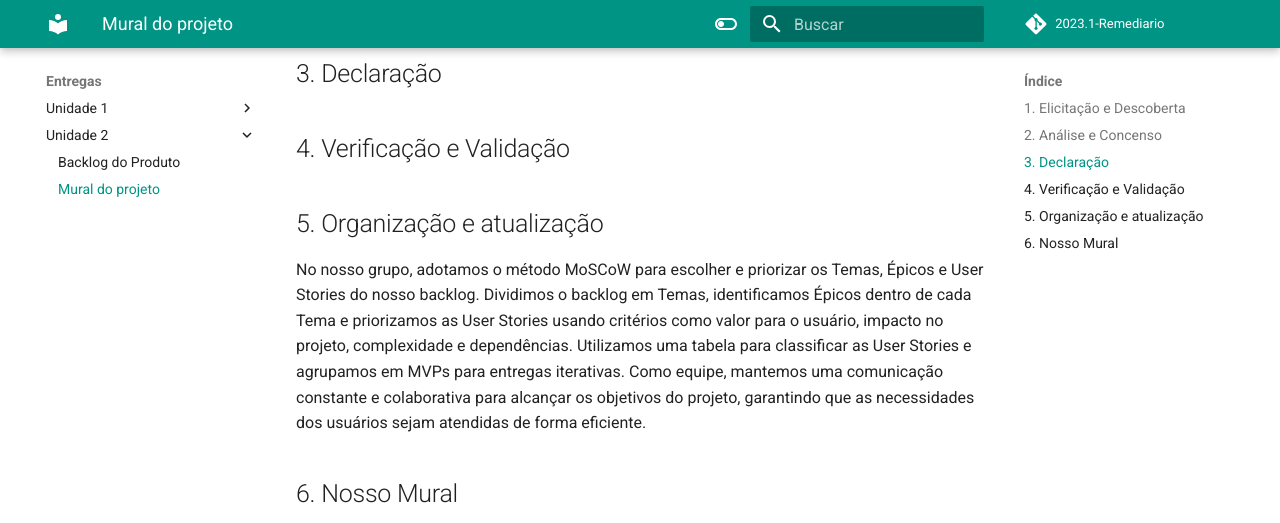
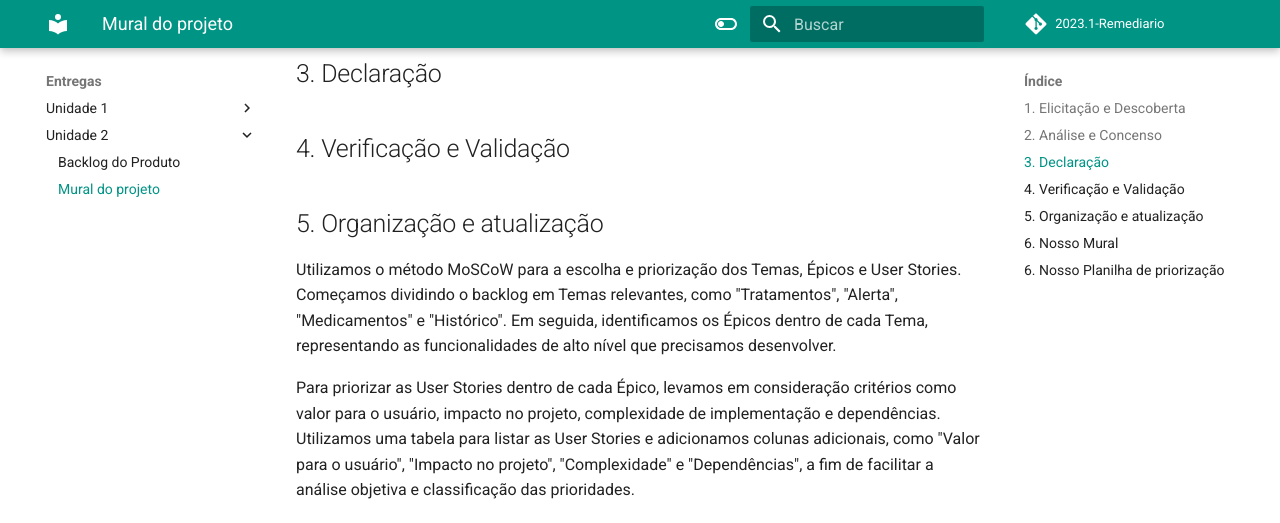
Before and after one commit to mdsreq-fga-unb/2023.1-Remediario, an MkDocs documentation site: the page built from docs/entregas/unidade2/Mural.md, in a window 1280 px wide and 1400 px high, scrolled down 362 px. Shown: the top 523 px of the window. Built offline with MkDocs 1.6.1 and Material for MkDocs 9.7.7, drawn with Linux system fonts in a browser that asks for light colours; comment, search, counter and statistics services are not loaded; some of the changed text lies outside the part shown.

Commit message:
editing entrega 2

```diff
--- a/docs/entregas/unidade2/Mural.md
+++ b/docs/entregas/unidade2/Mural.md
@@ -10,7 +10,11 @@
 
 ## 5. Organização e atualização
 
-No nosso grupo, adotamos o método MoSCoW para escolher e priorizar os Temas, Épicos e User Stories do nosso backlog. Dividimos o backlog em Temas, identificamos Épicos dentro de cada Tema e priorizamos as User Stories usando critérios como valor para o usuário, impacto no projeto, complexidade e dependências. Utilizamos uma tabela para classificar as User Stories e agrupamos em MVPs para entregas iterativas. Como equipe, mantemos uma comunicação constante e colaborativa para alcançar os objetivos do projeto, garantindo que as necessidades dos usuários sejam atendidas de forma eficiente.
+Utilizamos o método MoSCoW para a escolha e priorização dos Temas, Épicos e User Stories. Começamos dividindo o backlog em Temas relevantes, como "Tratamentos", "Alerta", "Medicamentos" e "Histórico". Em seguida, identificamos os Épicos dentro de cada Tema, representando as funcionalidades de alto nível que precisamos desenvolver.
+
+Para priorizar as User Stories dentro de cada Épico, levamos em consideração critérios como valor para o usuário, impacto no projeto, complexidade de implementação e dependências. Utilizamos uma tabela para listar as User Stories e adicionamos colunas adicionais, como "Valor para o usuário", "Impacto no projeto", "Complexidade" e "Dependências", a fim de facilitar a análise objetiva e classificação das prioridades.
+
+Durante o planejamento das entregas, agrupamos as User Stories em MVPs, que são versões mínimas do produto contendo um conjunto de funcionalidades essenciais. Essa abordagem nos permite entregar valor de forma iterativa, concentrando-nos nas funcionalidades mais importantes desde as primeiras versões. Como grupo, mantemos uma comunicação constante, envolvendo a equipe de desenvolvimento, stakeholders e usuários, para garantir que estamos atendendo às necessidades e expectativas, maximizando o valor entregue ao longo do projeto.
 
 ## 6. Nosso Mural
 
@@ -23,6 +27,9 @@ Mural criado para administração dos requisitos do projeto:
         sandbox='allow-same-origin allow-scripts allow-modals allow-popups allow-popups-to-escape-sandbox'>
 </iframe>
 
+## 6. Nosso Planilha de priorização
+
+Planilha criada para a priorização dos requisitos do projeto:
 
 <iframe src='https://docs.google.com/spreadsheets/d/1UX_EsvpYJz_b_KXNsCnX12jYCwKAnS9w7NYoue2S4uo/edit#gid=0&range=A1:F20'
         width='100%'
```
